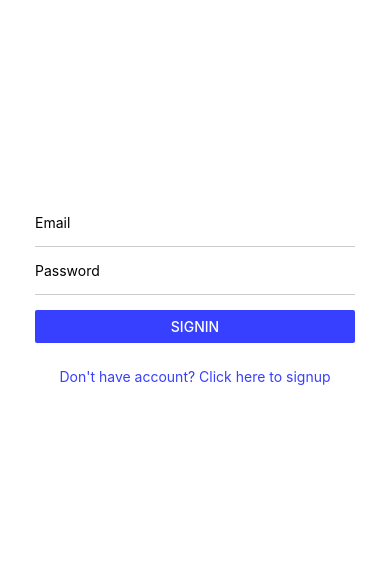
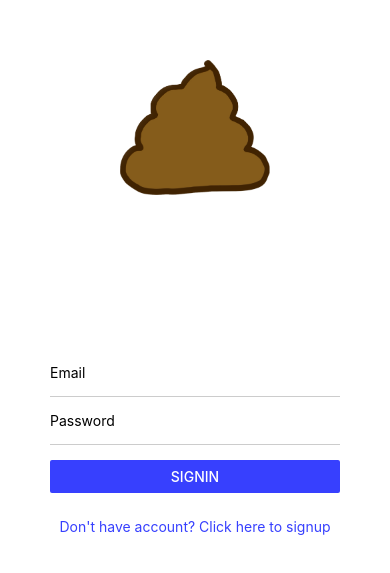
Before and after one commit to smmzhu/codefecation, a React Native app in the folder project/: screen /Login in a window 390 px wide. Shown: the part 123-696 px from the top of the page. Built offline with nearby package versions, Linux system fonts and the light colour scheme.

Commit message:
merging nullmap

```diff
--- a/project/components/Rating.jsx
+++ b/project/components/Rating.jsx
@@ -2,12 +2,14 @@ import React, {useState, useEffect} from 'react';
 import { SafeAreaView, StyleSheet, Text, TouchableOpacity, View, Image, Alert } from 'react-native';
 
 export default function Rating(props) {
+  console.log(props.Rating);
   const [defaultRating, setDefaultRating] = useState(0);
   const [maxRating, setMaxRating] = useState([1,2,3,4,5]);
   useEffect(() =>{
-    if (props.toilet != "none" && props.toilet != undefined){
-      setDefaultRating(props.toilet.ratings.overallRating);
-    }
+      if (props.toilet != "none" && props.toilet != undefined)
+        setDefaultRating(props.toilet.ratings.overallRating);
+      else
+        setDefaultRating(props.Rating);
   },[props.toilet]);
 
     const starImageFilled = 'https://raw.githubusercontent.com/AboutReact/sampleresource/master/star_filled.png';
--- a/project/components/miniInfoBox.jsx
+++ b/project/components/miniInfoBox.jsx
@@ -45,7 +45,7 @@ const MiniInfoBox = (props) => {
         <FontAwesome name='times' size={24} color='white' />
       </Pressable>
       {/* THIS NEEDS FIXING URGENTLY PLEASE DADDY */}
-      <Rating Rating={props.ratings} toilet = {props.toilet} style={{marginTop: 5, marginBottom: 5}} />
+      <Rating Rating={0} toilet = {props.toilet} style={{marginTop: 5, marginBottom: 5}} />
       {/* props.toilet.ratings.overallRating */}
       <View style={styles.tagsContainer}>
         <Text style={styles.tagsTitle}>Tags:</Text>
--- a/project/screens/LoginScreen.js
+++ b/project/screens/LoginScreen.js
@@ -1,8 +1,9 @@
 // components/login.js
 import React, { Component } from 'react';
-import {Pressable, Keyboard, StyleSheet, Text, View, TextInput, Button, Alert, ActivityIndicator } from 'react-native';
+import {Pressable, Keyboard, StyleSheet, Text, View, TextInput, Button, Alert, ActivityIndicator, Image } from 'react-native';
 import firebase from '../database/firebase';
 import {getBathroomFromDB, getBathroomFeature, setBathroomToDB, updateBathroomFeature} from '../database/databaseFuncs';
+import ploopLogo from '../assets/ploopIcon.png'
 
 // async function main(){
 //   var db = await firebase.firestore();
@@ -68,6 +69,8 @@ export default class Login extends Component {
       )
     }
     return (
+      <View style={styles.containerView}>
+      <Image source={ploopLogo} style={styles.logoView}/>
       <Pressable onPress={Keyboard.dismiss} style={styles.container}>
         <TextInput
           style={styles.inputStyle}
@@ -94,16 +97,33 @@ export default class Login extends Component {
           Don't have account? Click here to signup
         </Text>
       </Pressable>
+      </View>
     );
   }
 }
 const styles = StyleSheet.create({
+  containerView: {
+    flex: 1,
+    display: "flex",
+    flexDirection: "column",
+    justifyContent: "center",
+    padding: 25,
+    backgroundColor: '#fff'
+  },
+  logoView: {
+    width: 150,
+    height: 150,
+    marginBottom: 0,
+    marginTop: 150,
+    alignSelf: "center",
+    resizeMode: 'contain',
+  },
   container: {
     flex: 1,
     display: "flex",
     flexDirection: "column",
     justifyContent: "center",
-    padding: 35,
+    padding: 25,
     backgroundColor: '#fff'
   },
   inputStyle: {
```
